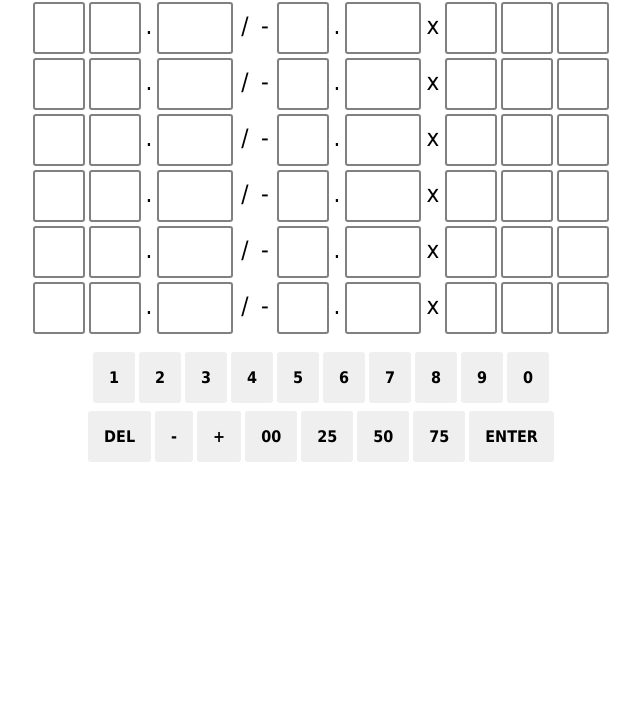
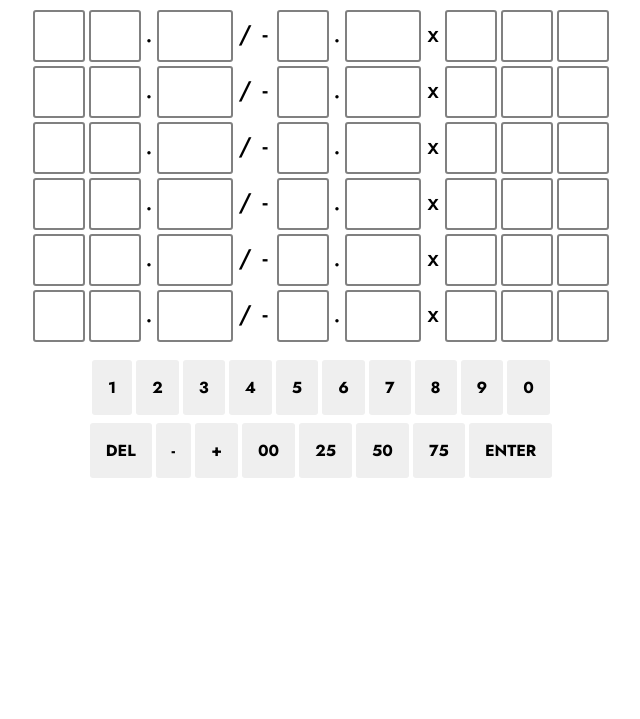
Before and after one commit to mogsbw/mogsbw.github.io, a plain HTML site: page index.html in a window 1280 px wide. Shown: the part 81-800 px from the top of the page, without its empty margins (319-959 px from the left). Drawn offline with nearby package versions, Linux system fonts and the light colour scheme.

Commit message:
changed font family

```diff
--- a/index.html
+++ b/index.html
@@ -6,6 +6,9 @@
     <link href="https://cdnjs.cloudflare.com/ajax/libs/toastr.js/latest/toastr.min.css" rel="stylesheet"/>
     <link rel="stylesheet" href="style.css">
     <link rel="stylesheet" href="https://cdnjs.cloudflare.com/ajax/libs/animate.css/4.1.1/animate.min.css"/>
+    <link rel="preconnect" href="https://fonts.googleapis.com">
+    <link rel="preconnect" href="https://fonts.gstatic.com" crossorigin>
+    <link href="https://fonts.googleapis.com/css2?family=Jost:ital,wght@0,100..900;1,100..900&family=League+Spartan:wght@100..900&display=swap" rel="stylesheet">
     <title>Prescriptle</title>
 </head>
 <body>
--- a/style.css
+++ b/style.css
@@ -1,5 +1,5 @@
 * {
-    font-family: Futura, Tahoma, Helvetica, sans-serif;
+    font-family: "Jost", Futura, Tahoma, Helvetica, sans-serif;
     font-weight: 500;
 }
 
```
